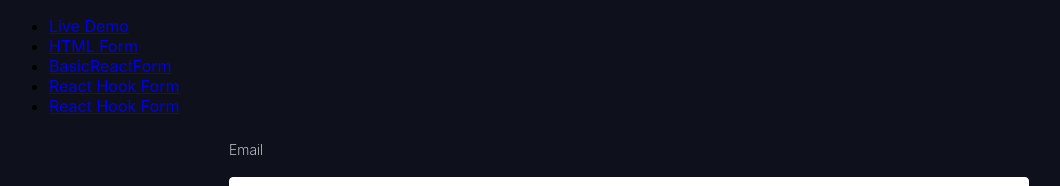
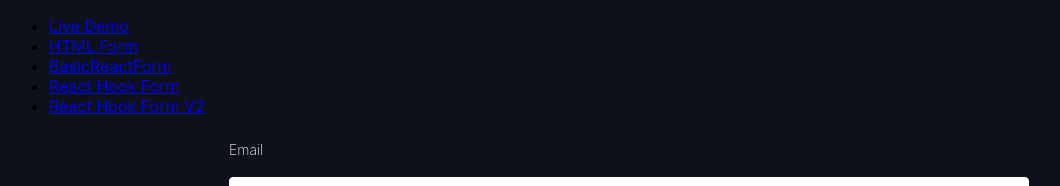
Before and after one commit to foomango/react-hook-form-demo, a React (Create React App) app: page / in a window 1280 px wide. Shown: the top 186 px of the page, without its empty margins (11-1071 px from the left). Built offline with nearby package versions, Linux system fonts and the light colour scheme.

Commit message:
fix a typo

```diff
--- a/src/App.tsx
+++ b/src/App.tsx
@@ -28,7 +28,7 @@ const App = () => {
             <Link to="/react-hook-form">React Hook Form</Link>
           </li>
           <li>
-            <Link to="/react-hook-form-v2">React Hook Form</Link>
+            <Link to="/react-hook-form-v2">React Hook Form V2</Link>
           </li>
         </ul>
 
```
